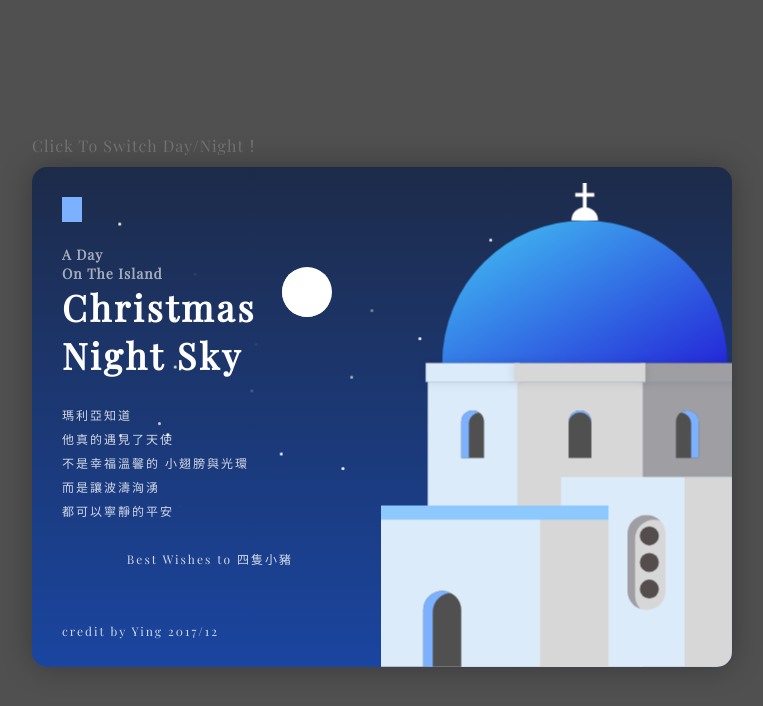
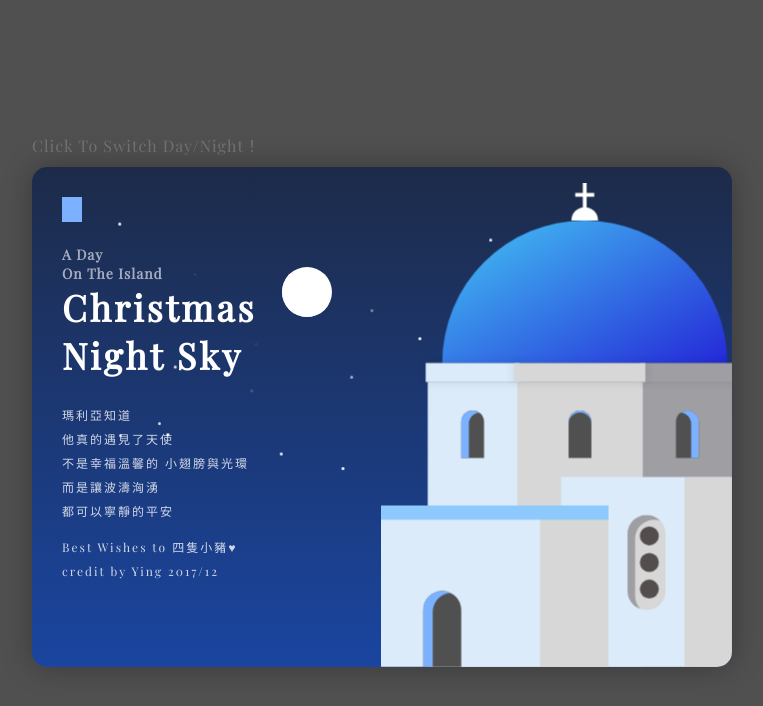
Before and after one commit to Leanee0515/Merry-Christmas, a plain HTML site: page index.html in a window 1280 px wide. Shown: the whole page, without its empty margins (258-1021 px from the left). Drawn offline with nearby package versions, Linux system fonts and the light colour scheme.

Commit message:
msecond edit

```diff
--- a/index.html
+++ b/index.html
@@ -23,7 +23,8 @@
       <div class="blueblock"></div>
       <h5>A Day<br>On The Island</h5>
       <h1>Christmas<br><span class="dayText">Day Sky</span><span class="nightText">Night Sky</span></h1>
-      <p>瑪利亞知道<br>他真的遇見了天使<br>不是幸福溫馨的  小翅膀與光環<br>而是讓波濤洶湧<br>都可以寧靜的平安<br><br> &nbsp; &nbsp; &nbsp; &nbsp; &nbsp; &nbsp; &nbsp;Best Wishes to 四隻小豬<br><br><br>credit by Ying 2017/12</p>
+        <p><span class="nightText">瑪利亞知道<br>他真的遇見了天使<br>不是幸福溫馨的  小翅膀與光環<br>而是讓波濤洶湧<br>都可以寧靜的平安</span><sapn class="dayText"><br><br>★ 耶誕快樂★ <br><br></sapn>&nbsp;<p/>
+      <p class="for">Best Wishes to 四隻小豬♥<br>credit by Ying 2017/12</p>
     </div>
     <div class="allstars">
       <div class="star1"></div>
--- a/style.css
+++ b/style.css
@@ -679,6 +679,7 @@ input:checked+.scene .nightText {
 
 input:checked+.scene .dayText {
     display: block;
+    font-size: 36px;
 }
 
 input:checked+.scene .allstars {
```
